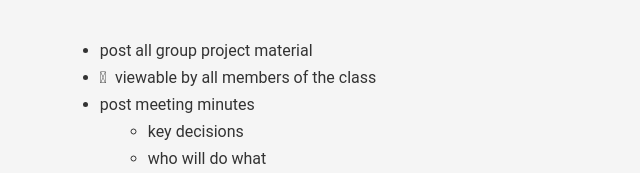
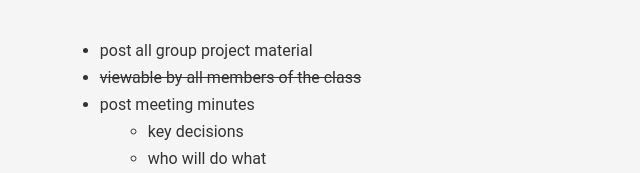
Before and after one commit to AldenCutler/CS3043, a plain HTML site: page index.html in a window 1280 px wide. Shown: the part 489-662 px from the top of the page, 130-770 px from the left. Drawn offline with Linux system fonts and the light colour scheme.

Commit message:
add page title

```diff
--- a/index.html
+++ b/index.html
@@ -4,7 +4,7 @@
         <meta charset="UTF-8" />
         <meta name="viewport" content="width=device-width, initial-scale=1.0" />
         <link rel="stylesheet" href="./styles.css" />
-        <title>Document</title>
+        <title>CS 3043 - Dune (2024)</title>
     </head>
     <body>
         <nav class="navbar">
--- a/styles.css
+++ b/styles.css
@@ -70,7 +70,7 @@ body {
     text-align: left;
 }
 
-ul .done:before {
-    content: '\e052';
+ul .done {
+    text-decoration: line-through;
     margin-right: 0.5rem;
 }
```
Also changed, not shown: meeting-minutes/index.html (+1 -1 lines).
